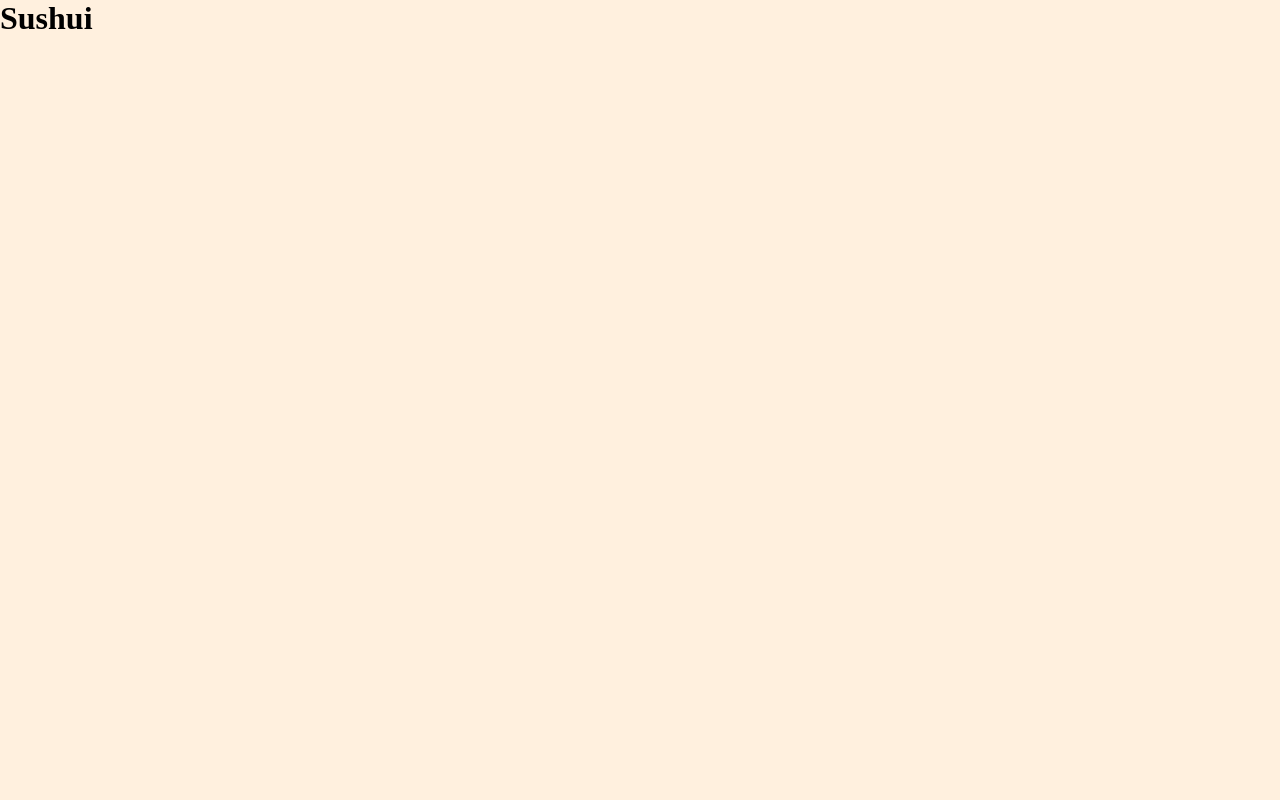
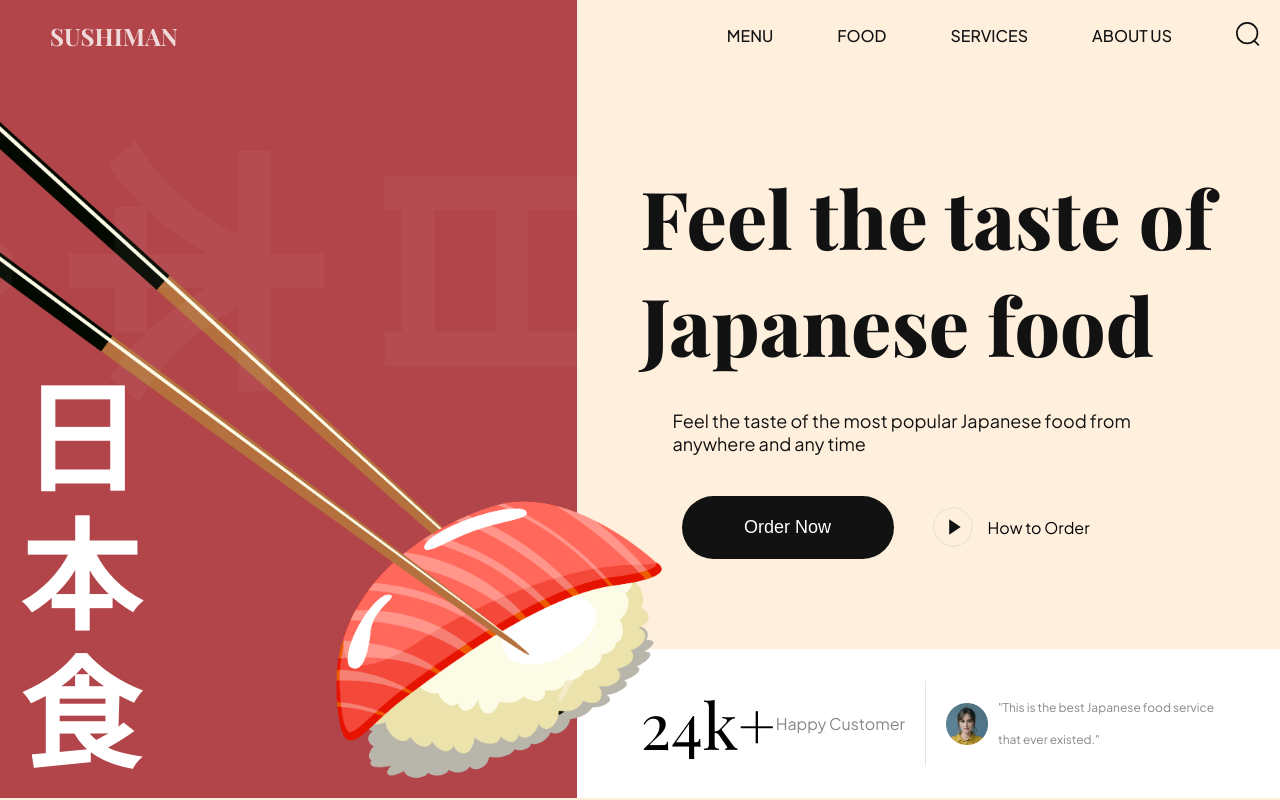
Before and after one commit to Praveen1214/Sushi-japan-resturent, a website built with Vite: page index.html in a window 1280 px wide. Built offline with nearby package versions, Linux system fonts and the light colour scheme.

Commit message:
hero section

```diff
--- /dev/null
+++ b/css/sections/header.css
@@ -0,0 +1,67 @@
+.header__nav {
+    display: flex;
+    overflow: hidden;
+}
+
+.header__logo {
+    flex: 1;
+    display: flex;
+
+    position: relative;
+    padding: 20px;
+}
+
+.header__logo-overlay {
+    position: absolute;
+    inset: 0;
+    width: 100%;
+
+    background-color: var(--primary-color);
+    z-index: -1;
+}
+
+.header__logo h4 {
+    padding-left: 30px;
+
+    font-weight: 700;
+    font-size: 24px;
+    text-transform: uppercase;
+    font-family: var(--playfair-display);
+    color: #fff;
+    opacity: 0.8;
+}
+
+.header__menu,
+.header__menu-mobile {
+    padding: 20px;
+    flex: 1.236;
+    display: flex;
+    align-items: center;
+    justify-content: flex-end;
+    gap: 64px;
+
+    list-style: none;
+}
+
+.header__menu li {
+    font-weight: 500;
+    font-family: var(--plus-jakarta-sans);
+    color: var(--secondary-color);
+    font-size: 16px;
+    text-transform: uppercase;
+    line-height: 20px;
+    cursor: pointer;
+}
+
+.header__menu li img {
+    width: 24px;
+    height: 24px;
+    object-fit: contain;
+}
+
+.header__menu-mobile {
+    display: none;
+    gap: 20px;
+
+    position: relative;
+}
--- /dev/null
+++ b/css/sections/hero.css
@@ -0,0 +1,181 @@
+.hero {
+    display: flex;
+    min-height: calc(100vh - 74px);
+    overflow: hidden;
+
+}
+
+.hero-image {
+    flex: 1;
+    display: flex;
+    flex-direction: column;
+    position: relative;
+
+    z-index: 5;
+}
+
+.hero-image img {
+    width: 120%;
+    height: 100%;
+    object-fit: contain;
+
+}
+
+.hero-image__overlay {
+    position: absolute;
+    inset: 0;
+    width: 100%;
+    background-color: var(--primary-color);
+    z-index: -1;
+}
+
+.hero-image h2 {
+    position: absolute;
+    bottom: 0;
+    padding: 20px;
+    font-family: var(--playfair-display);
+    font-weight: 700;
+    font-size: 120px;
+    line-height: 138px;
+    color: #fff;
+}
+
+.hero-content {
+    flex: 1.22;
+    display: flex;
+    flex-direction: column;
+    justify-content: space-between;
+
+}
+
+.hero-content-info {
+    padding: 64px;
+    flex: 1;
+    display: flex;
+    justify-content: center;
+    flex-direction: column;
+}
+
+.hero-content-info h1 {
+    font-size: 80px;
+    font-weight: 800;
+    font-family: var(--playfair-display);
+    color: var(--secondary-color);
+}
+
+.hero-content-info p {
+    margin: 32px 0 0 32px;
+
+    font-family: var(--plus-jakarta-sans);
+    font-weight: 400;
+    font-size: 18px;
+    color: var(--secondary-color);
+}
+
+
+.hero-content__buttons {
+    margin: 41px 0 0 41px;
+
+    display: flex;
+    flex-wrap: wrap;
+    gap: 36px;
+
+
+}
+
+.hero-content__order-button {
+    padding: 20px;
+    border-radius: 36px;
+    min-width: 212px;
+
+    outline: none;
+    border: none;
+    background-color: var(--secondary-color);
+
+    cursor: pointer;
+
+    color: #fff;
+    font-weight: 500;
+    font-size: 18px;
+    line-height: 23px;
+
+
+}
+
+.hero-content__play-button {
+    border: none;
+    outline: none;
+    background: transparent;
+    display: flex;
+    align-items: center;
+
+    font-size: 16px;
+    line-height: 19px;
+
+    color: var(--black-200);
+    font-family: var(--plus-jakarta-sans);
+
+    cursor: pointer;
+}
+
+
+.hero-content__play-button img {
+    width: 46px;
+    height: 46px;
+    object-fit: contain;
+    margin-right: 12px;
+}
+
+.hero-content__testimonial {
+    padding: 32px 64px;
+    display: flex;
+    flex-wrap: wrap;
+    gap: 20px;
+    background: var(--color-white);
+}
+
+.hero-contnet__customer {
+    flex:1;
+    gap : 10px;
+}
+
+.hero-content__customer h4 {
+   font-size: 64px;
+   font-weight: 400;
+    font-family: var(--playfair-display);
+}
+
+.hero-content__customer p{
+    font-size: 16px;
+    font-weight: 400;
+    font-family: var(--plus-jakarta-sans);
+    color: var(--secondary-color);
+    opacity: 0.5;
+}
+
+.hero-content__review{
+    flex: 1;
+    display: flex;
+    align-items: center;
+    gap: 10px;
+    padding-left: 20px;
+    border-left: 1px solid rgba(2, 2, 2, 0.1);
+    min-width: 200px;
+}
+
+
+.hero-content__review img {
+    width: 42px;
+    height: 42px;
+    object-fit: contain;
+
+}
+
+.hero-content__review p {
+    font-size: 12px;
+    font-weight: 400;
+    line-height: 32px;
+    font-family: var(--plus-jakarta-sans);
+    color: var(--secondary-color);
+    opacity: 0.5;
+}
--- a/css/style.css
+++ b/css/style.css
@@ -1,17 +1,19 @@
 @import url("https://fonts.googleapis.com/css2?family=Playfair+Display:wght@400;500;600;700;800;900&display=swap");
 @import url("https://fonts.googleapis.com/css2?family=Plus+Jakarta+Sans:wght@200;300;400;500;600;700;800&display=swap");
 
-/* other css file imports */
-/* @import url("sections/header.css");
-@import url("sections/hero.css");
+
+ @import url("sections/header.css");
+ @import url("sections/hero.css");
 @import url("sections/about.css");
 @import url("sections/popular.css");
 @import url("sections/trending.css");
 @import url("sections/subscribe.css");
-@import url("sections/footer.css"); */
+@import url("sections/footer.css");
 
 /* CSS variables for reusablity across all files (including above imported) */
 :root {
+
+
   --playfair-display: "Playfair Display", serif;
   --plus-jakarta-sans: "Plus Jakarta Sans", sans-serif;
 
--- a/index.html
+++ b/index.html
@@ -1,15 +1,81 @@
-<!doctype html>
+<!DOCTYPE html>
 <html lang="en">
   <head>
     <meta charset="UTF-8" />
-    <link rel="icon" type="image/svg+xml" href="/vite.svg" />
     <meta name="viewport" content="width=device-width, initial-scale=1.0" />
-    <link rel="ïcon" type="image/png" herf="/sushi.png"/>
-    <link rel = "stylesheet" href = 'css/style.css'/>
-    <title>Sushiiman</title>
+    <link rel="ICON" type="image/png" href="sushi.png" />
+    <link rel="stylesheet" href="css/style.css" />
+    <title>SushiMan</title>
   </head>
   <body>
-    <h1>Sushui</h1>
-    <script type="module" src="/script.js"></script>
+    <header class="header__nav">
+      <div class="header__logo">
+        <h4 data-aos="fade-down">SushiMan</h4>
+        <div class="header__logo-overlay"></div>
+      </div>
+
+      <ul class="header__menu" data-aos="fade-down">
+        <li>
+          <a href="#menu">Menu</a>
+        </li>
+        <li>
+          <a href="#food">Food</a>
+        </li>
+        <li>
+          <a href="#services">Services</a>
+        </li>
+        <li>
+          <a href="#about-us">About US</a>
+        </li>
+        <li>
+          <img src="assets/search.svg" />
+        </li>
+      </ul>
+      <ul class="header__menu-mobile" data-aos="fade-down">
+        <li>
+          <img src="assets/menu.svg" alt="menu" />
+        </li>
+      </ul>
+    </header>
+
+    <section class="hero">
+      <div class="hero-image">
+        <img src="assets/sushi-1.png" alt="hero-image" data-aos="fade-up" />
+        <h2 data-aos="fade-up">
+          日 <br />
+          本 <br />
+          食
+        </h2>
+        <div class="hero-image__overlay"></div>
+      </div>
+      <div class="hero-content">
+        <div class="hero-content-info" data-aos="fade-left">
+          <h1>Feel the taste of Japanese food</h1>
+          <p>
+            Feel the taste of the most popular Japanese food from anywhere and
+            any time
+          </p>
+          <div class="hero-content__buttons">
+            <button class="hero-content__order-button">Order Now</button>
+            <button class="hero-content__play-button">
+              <img src="assets/play-circle.svg" alt="play" />
+              How to Order
+            </button>
+          </div>
+        </div>
+        <div class="hero-content__testimonial" data-aos="fade-up">
+          <div class="hero-content__customer flex-center">
+            <h4>24<span>k+</span></h4>
+            <p>Happy Customer</p>
+          </div>
+
+          <div class="hero-content__review">
+            <img src="assets/user.png" alt="user" />
+            <p>"This is the best Japanese food service that ever existed."</p>
+          </div>
+        </div>
+      </div>
+    </section>
+    <script type="module" src="js/script.js"></script>
   </body>
 </html>
```
Also changed, not shown: js/script.js (+7 -7 lines), css/sections/about.css (added), css/sections/footer.css (added), css/sections/popular.css (added), css/sections/style.css (added), css/sections/subscribe.css (added), css/sections/trending.css (added).
